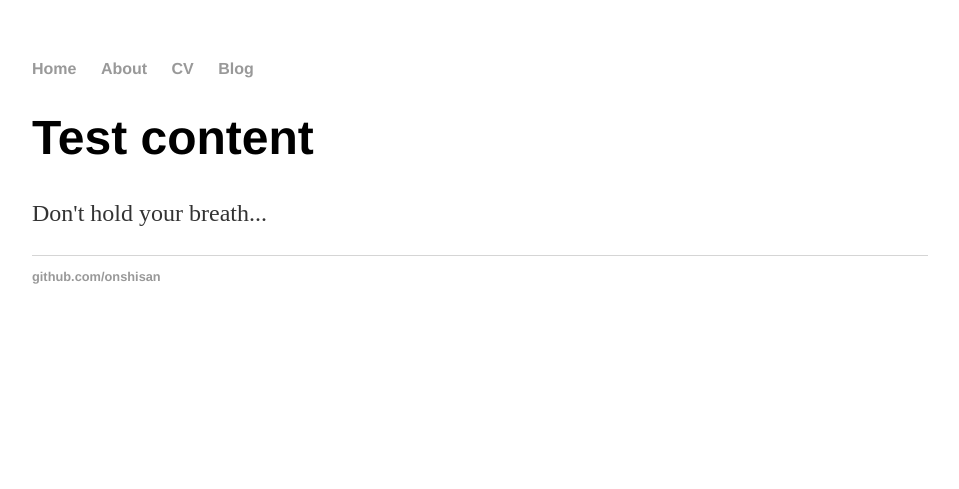
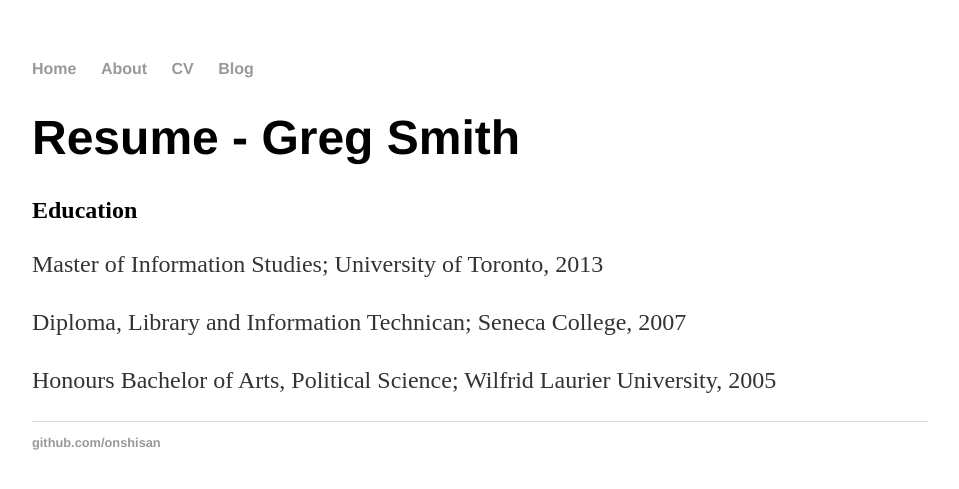
Before and after one commit to onshisan/onshisan.github.io, a Jekyll site: the page built from cv/index.html, in a window 1280 px wide. Shown: the top 489 px of the page, without its empty margins (160-1119 px from the left). Built offline with Jekyll 4.4.1, drawn with Linux system fonts in a browser that asks for light colours.

Commit message:
Update index.html
Add education

```diff
--- a/cv/index.html
+++ b/cv/index.html
@@ -3,6 +3,12 @@ layout: default
 title: CV
 ---
 <div class="blurb">
-	<h1>Test content</h1>
-	<p>Don't hold your breath...</a></p>
+	<h1>Resume - Greg Smith</h1>
+
+	<h2>Education</h2>
+
+	<p>Master of Information Studies; University of Toronto, 2013</p>
+	<p>Diploma, Library and Information Technican; Seneca College, 2007</p>
+	<p>Honours Bachelor of Arts, Political Science; Wilfrid Laurier University, 2005</p>
+
 </div><!-- /.blurb -->
```
